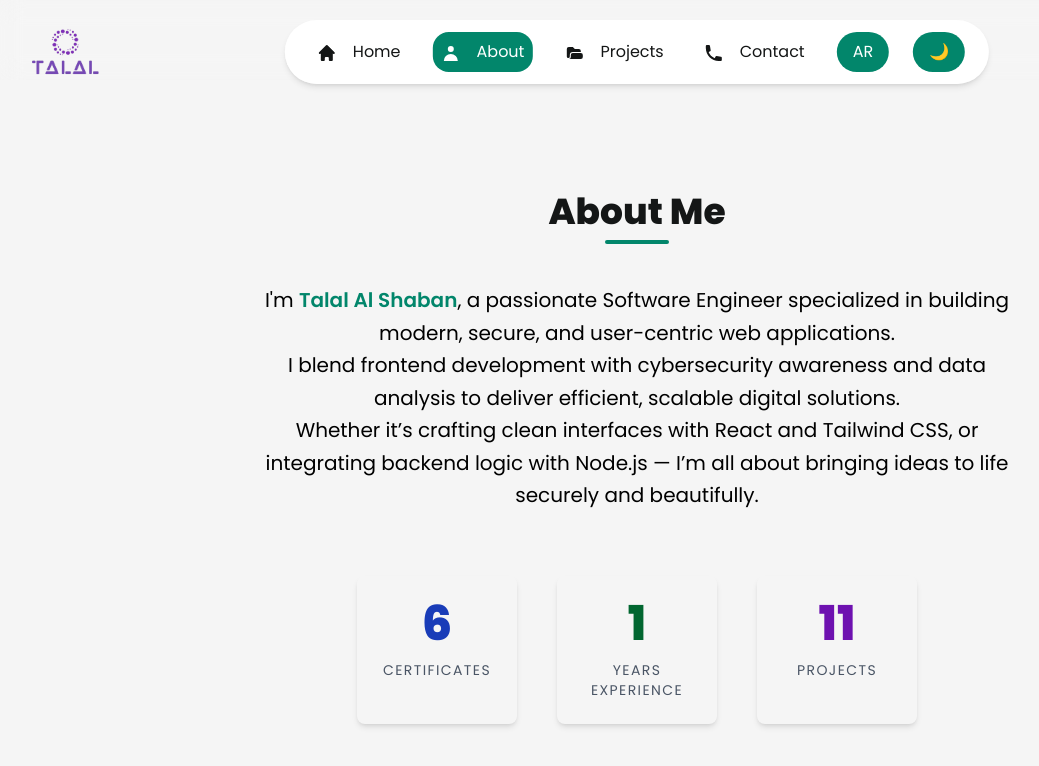
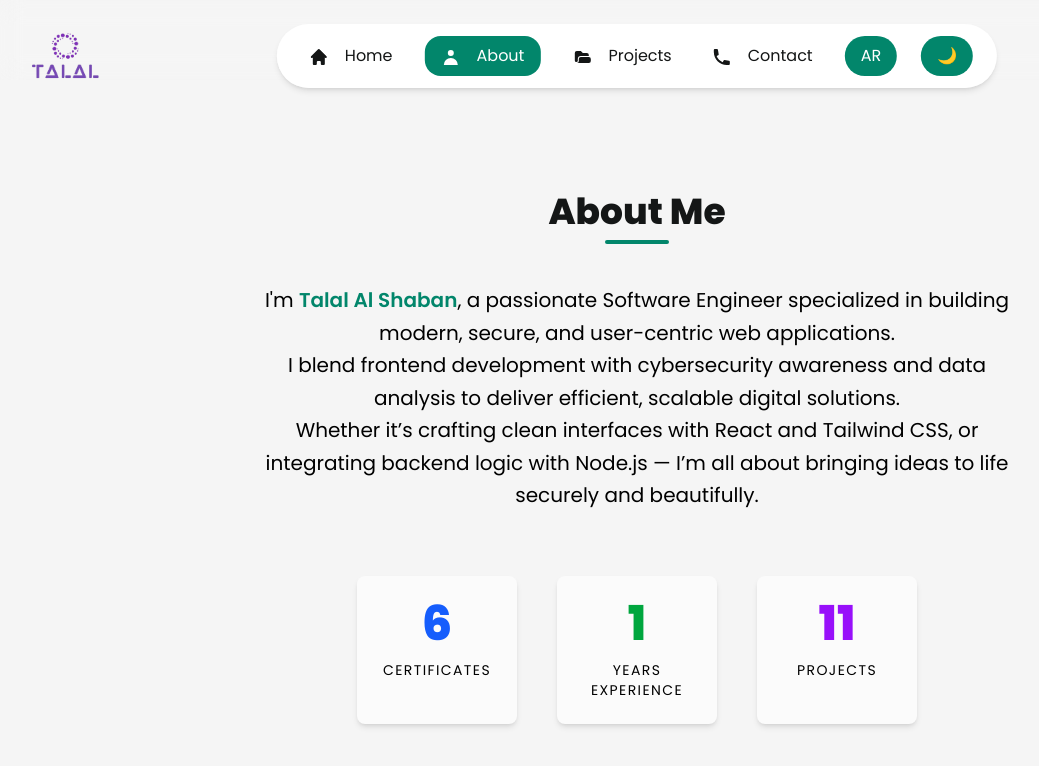
Before and after one commit to TalalAlrashedi/protofolioPrpject, a React (Vite) app: page /about in a window 1280 px wide. Shown: the top 766 px of the page, without its empty margins (3-1042 px from the left). Built offline with nearby package versions, Linux system fonts and the light colour scheme; a web font is replaced by a local one.

Commit message:
more enhance

```diff
--- a/src/components/common/Navbar.tsx
+++ b/src/components/common/Navbar.tsx
@@ -49,7 +49,12 @@ const Navbar = () => {
   const [activeId, setActiveId] = useState("hero");
 
   // 🔹 Dark Mode state
-  const [darkMode, setDarkMode] = useState(false);
+  const [darkMode, setDarkMode] = useState(() => {
+    // Get saved mode from localStorage
+    const saved = localStorage.getItem("darkMode");
+    return saved === "true" ? true : false;
+  });
+
 
   // 🔹 Apply dark mode class to HTML tag when state changes
   useEffect(() => {
@@ -58,6 +63,7 @@ const Navbar = () => {
     } else {
       document.documentElement.classList.remove("dark");
     }
+    localStorage.setItem("darkMode", darkMode);
   }, [darkMode]);
 
   useEffect(() => {
@@ -98,7 +104,7 @@ const Navbar = () => {
 
   return (
     <nav className="sticky top-0 z-50 md:backdrop-blur-md h-20 mb-1">
-      <div className="bg-[var(--color-mobile-navbar)] md:bg-transparent py-4 px-3 flex items-center justify-between relative">
+      <div className="bg-[var(--color-mobile-navbar)] md:bg-transparent py-5 px-3 flex items-center justify-between relative">
         {/* Logo */}
         <img
           src="/src/assets/logo2.png"
@@ -117,7 +123,7 @@ const Navbar = () => {
                 onClick={() => handleClick(item.id)}
                 className={`flex items-center py-2 px-2 transition-all rounded-2xl ${
                   activeId === item.id
-                    ? "bg-[var(--color-secondary)] text-white hover:cursor-pointer"
+                    ? "bg-[var(--color-secondary)] px-4 text-white hover:cursor-pointer"
                     : "text-[var(--color-text)] hover:cursor-pointer hover:bg-gray-200 hover:text-black"
                 }`}
               >
--- a/src/components/sections/AboutSection.tsx
+++ b/src/components/sections/AboutSection.tsx
@@ -3,9 +3,9 @@ import Underline from "../common/Underline.jsx";
 import AnimatedSection from "../../utils/AnimatedSection.jsx";
 
 const stats = [
-  { key: "certificates", value: 6, color: "text-blue-800" },
-  { key: "years_experience", value: 1, color: "text-green-800" },
-  { key: "projects", value: 11, color: "text-purple-800" },
+  { key: "certificates", value: 6, color: "text-blue-600" },
+  { key: "years_experience", value: 1, color: "text-green-600" },
+  { key: "projects", value: 11, color: "text-purple-600" },
 ];
 
 const AboutSection = () => {
@@ -23,8 +23,10 @@ const AboutSection = () => {
 
         <p className="text-xl leading-relaxed text-[var(--color-font)] max-w-3xl mx-auto mb-16">
           {t("about_description_1")}{" "}
-          <span className="font-semibold text-[var(--color-secondary)]">{t("about_name")}</span>,{" "}
-          {t("about_text")}
+          <span className="font-semibold text-[var(--color-secondary)]">
+            {t("about_name")}
+          </span>
+          , {t("about_text")}
           <br className="hidden md:block" />
           {t("about_text2")}
           <br className="hidden md:block" />
@@ -35,10 +37,14 @@ const AboutSection = () => {
           {stats.map(({ key, value, color }) => (
             <div
               key={key}
-              className="w-40 bg-transparent rounded-lg p-6 shadow-md hover:shadow-xl transition-shadow duration-300 cursor-default"
+              className="w-40 bg-[var(--color-cards)] rounded-lg p-6 shadow-md hover:shadow-xl transition-shadow duration-300 cursor-default"
             >
-              <h3 className={`text-5xl font-extrabold mb-3 ${color}`}>{value}</h3>
-              <p className="text-gray-600 uppercase tracking-widest text-sm">{t(key)}</p>
+              <h3 className={`text-5xl font-extrabold mb-3 ${color}`}>
+                {value}
+              </h3>
+              <p className="text-[var(--color-font)] uppercase tracking-widest text-sm">
+                {t(key)}
+              </p>
             </div>
           ))}
         </div>
--- a/src/components/sections/ContactSection.tsx
+++ b/src/components/sections/ContactSection.tsx
@@ -66,13 +66,13 @@ const ContactSection = () => {
 
   return (
     <AnimatedSection id="contact">
-      <div className="max-w-2xl p-10 mx-auto">
+      <div className="max-w-2xl p-10 md:w-full mx-auto bg-[var(--color-cards)] w-90  rounded-3xl shadow-md">
         <h2 className="text-3xl font-semibold mb-6 text-center text-[var(--color-font)]">
           {t("contact_title")}
           <Underline />
         </h2>
 
-        <form ref={form} onSubmit={sendEmail} className="grid gap-4">
+        <form ref={form} onSubmit={sendEmail} className="grid gap-6 ">
           <input
             type="text"
             name="name"
@@ -96,7 +96,7 @@ const ContactSection = () => {
           />
           <button
             type="submit"
-            className="bg-[var(--color-secondary)] mx-auto rounded-3xl text-[var(--color-font)] p-4 hover:cursor-pointer transition hover:opacity-70"
+            className="bg-[var(--color-secondary)] mx-auto rounded-3xl text-white p-4 hover:cursor-pointer transition hover:opacity-70"
           >
             {t("contact_send_button")}
           </button>
--- a/src/features/TagCloudSection.tsx
+++ b/src/features/TagCloudSection.tsx
@@ -40,7 +40,7 @@ const TagCloudSection = ({ id, title, tags }: TagCloudSectionProps) => {
       </h2>
 
       <motion.div
-        className="flex flex-wrap justify-center gap-4 bg-white shadow-md p-6 rounded-3xl"
+        className="flex flex-wrap justify-center gap-4 bg-[var(--color-cards)] shadow-md p-6 rounded-3xl"
         variants={containerVariants}
         initial="hidden"
         whileInView="show"
--- a/src/index.css
+++ b/src/index.css
@@ -16,7 +16,7 @@
   --color-navbar: #414258;
   --color-secondary: #7764B0;
   --color-mobile-navbar: #121212;
-  --color-cards: #282A36;
+  --color-cards: #414258;
   --color-font: #ffffff; /* for text color */
 }
 
```
